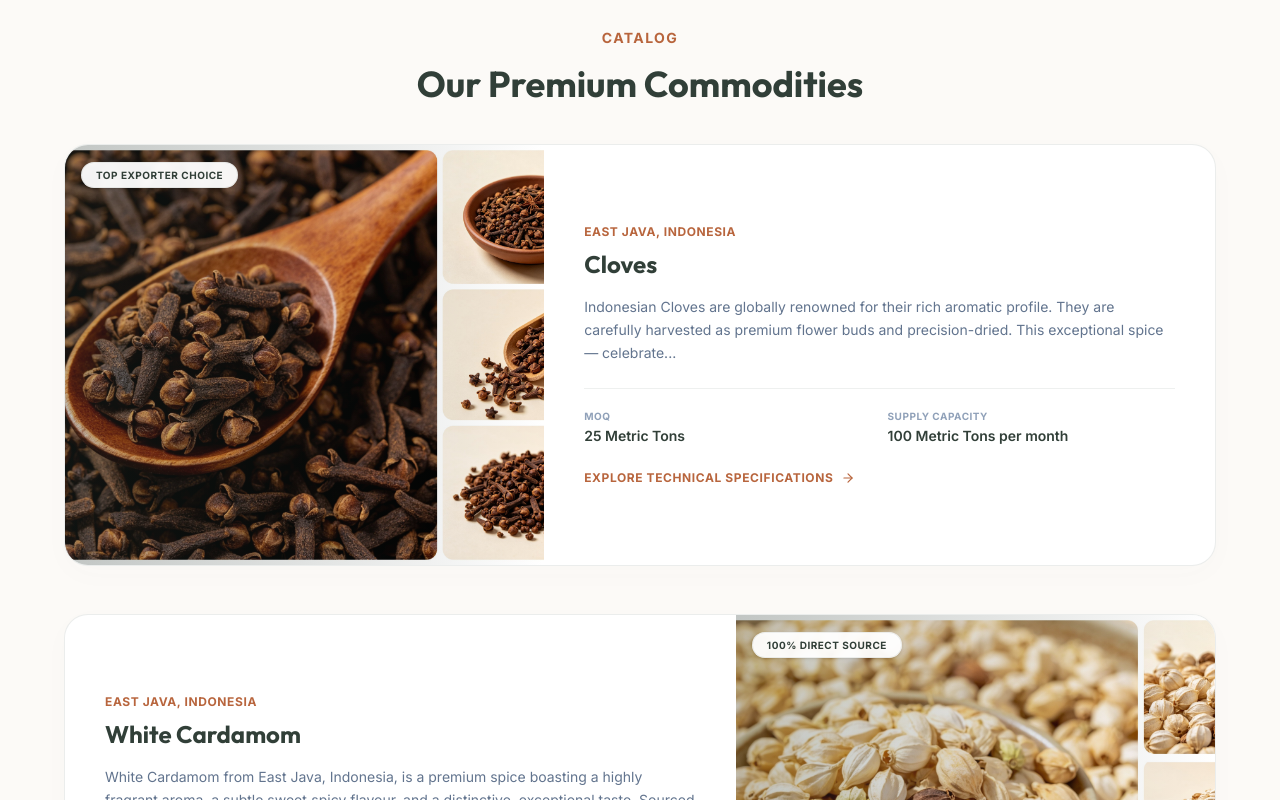
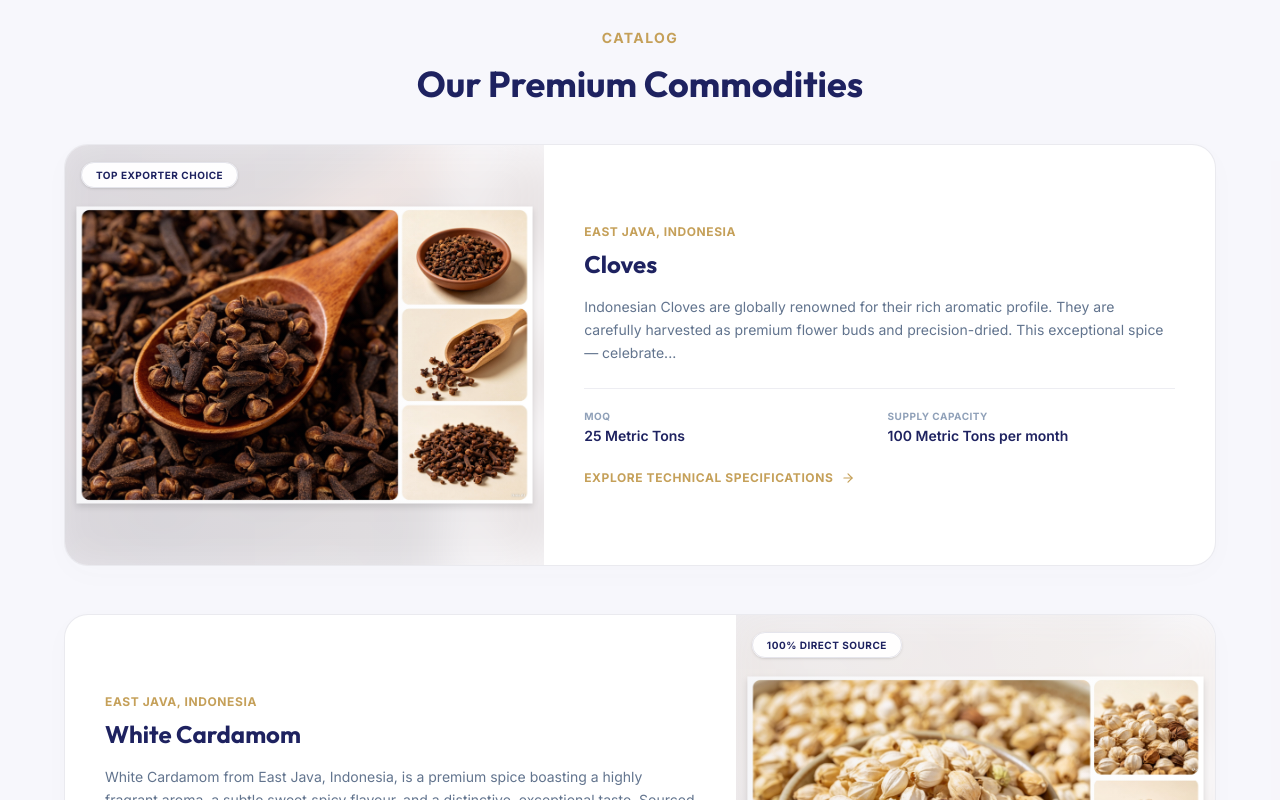
Before and after one commit to audaily007-hub/Website-Tridaya, a React (Vite) app: page / in a window 1280 px wide. Shown: the part 2380-3180 px from the top of the page. Built offline with nearby package versions, Linux system fonts and the light colour scheme.

Commit message:
feat: Update color palette and product visuals
Refactors the color palette to a more premium indigo and gold scheme. Enhances product card visuals with an ambient glow effect and adjusts background colors for better contrast. Updates copyright year.

```diff
--- a/src/App.tsx
+++ b/src/App.tsx
@@ -324,7 +324,7 @@ export default function App() {
       </section>
 
       {/* Products Grid */}
-      <section id="products" className="py-24 bg-[#FCFAF7]">
+      <section id="products" className="py-24 bg-sage-light/30">
         <div className="container mx-auto px-6 text-center mb-10">
           <span className="text-gold font-bold uppercase tracking-widest text-sm mb-4 block">Catalog</span>
           <h2 className="text-4xl font-display font-bold text-navy">{t.products.title}</h2>
@@ -412,19 +412,26 @@ export default function App() {
                       } hover:border-gold/30 hover:shadow-[0_24px_50px_rgba(92,110,97,0.06)] transition-all duration-500 cursor-pointer min-h-[340px] md:min-h-[420px]`}
                       onClick={() => setSelectedProduct(product)}
                     >
-                      <div className="w-full md:w-5/12 relative aspect-[16/10] md:aspect-auto min-h-[260px] md:min-h-[420px] overflow-hidden bg-sage-light/30 flex-shrink-0">
+                      <div className="w-full md:w-5/12 relative aspect-[16/10] md:aspect-auto min-h-[260px] md:min-h-[420px] overflow-hidden bg-sage-light/40 flex-shrink-0 flex items-center justify-center p-6 md:p-8">
+                        {/* Underlay Ambient Glow */}
+                        <img
+                          src={product.image || `https://images.unsplash.com/photo-1544662241-ef17101bb0d0?auto=format&fit=crop&q=80&w=600&sig=${idx}`}
+                          alt=""
+                          className="absolute inset-0 w-full h-full object-cover opacity-[0.12] blur-xl scale-110 pointer-events-none"
+                          referrerPolicy="no-referrer"
+                        />
                         <img
                           src={product.image || `https://images.unsplash.com/photo-1544662241-ef17101bb0d0?auto=format&fit=crop&q=80&w=600&sig=${idx}`}
                           alt={product.name}
-                          className="absolute inset-0 w-full h-full object-cover transform hover:scale-105 transition-transform duration-1000"
+                          className="w-full h-full object-contain rounded-2xl transform scale-[1.1] hover:scale-[1.16] transition-transform duration-[1.2s] z-10 drop-shadow-md select-none"
                           referrerPolicy="no-referrer"
                           onError={(e) => {
                             e.currentTarget.src = `https://images.unsplash.com/photo-1544662241-ef17101bb0d0?auto=format&fit=crop&q=80&w=600&sig=${idx}`;
                           }}
                         />
-                        <div className="absolute inset-0 bg-gradient-to-t md:bg-gradient-to-r from-navy/30 to-transparent"></div>
-                        <div className="absolute top-4 left-4 z-10">
-                          <span className="bg-white/95 backdrop-blur-md text-navy text-[10px] font-bold uppercase tracking-wider px-3.5 py-1.5 rounded-full border border-sage/10 shadow-sm">
+                        <div className="absolute inset-0 bg-gradient-to-t md:bg-gradient-to-r from-navy/[0.04] to-transparent pointer-events-none z-[11]" />
+                        <div className="absolute top-4 left-4 z-20">
+                          <span className="bg-white/95 backdrop-blur-sm text-navy text-[10px] font-bold uppercase tracking-wider px-3.5 py-1.5 rounded-full border border-sage/15 shadow-sm">
                             {itemTag}
                           </span>
                         </div>
@@ -586,7 +593,7 @@ export default function App() {
                 <LogoComponent showSlogan={true} />
               </div>
               <p className="text-slate-400 text-sm max-w-sm leading-relaxed mb-8 italic">
-                Bridging Indonesian excellence with the world since 2004. Your trusted partner in premium agricultural and handicraft exports.
+                Bridging Indonesian excellence with the world since 2024. Your trusted partner in premium agricultural and handicraft exports.
               </p>
               <div className="flex gap-4">
                 <a href="#" className="w-10 h-10 rounded-full bg-white/5 border border-white/10 flex items-center justify-center text-slate-300 hover:bg-gold hover:text-navy transition-all"><Facebook size={18} /></a>
@@ -627,9 +634,14 @@ export default function App() {
           </div>
 
           <div className="pt-10 border-t border-white/5 flex flex-col md:flex-row justify-between items-center gap-4">
-            <p className="text-slate-500 text-xs">
-              {t.footer.rights}
-            </p>
+            <div className="flex flex-col gap-1 text-center md:text-left">
+              <p className="text-slate-500 text-xs">
+                {t.footer.rights}
+              </p>
+              <p className="text-slate-500/85 text-[11px]">
+                Design & Develop by <a href="https://kerjago.my.id" target="_blank" rel="noopener noreferrer" className="text-gold/80 hover:text-gold transition-colors font-medium">kerjago.my.id</a>
+              </p>
+            </div>
             <div className="flex gap-8 text-slate-500 text-xs">
               <a href="#" className="hover:text-gold transition-colors">Privacy Policy</a>
               <a href="#" className="hover:text-gold transition-colors">Terms of Service</a>
@@ -667,19 +679,29 @@ export default function App() {
               </button>
 
               {/* Left Side: Product Image & Spotlight */}
-              <div className="w-full md:w-5/12 relative aspect-[4/3] md:aspect-auto min-h-[250px] md:h-full bg-slate-100 flex-shrink-0">
+              <div className="w-full md:w-5/12 relative aspect-[4/3] md:aspect-auto min-h-[250px] md:h-full bg-sage-light/40 flex-shrink-0 flex items-center justify-center p-6 overflow-hidden">
+                {/* Underlay Ambient Glow */}
                 <img
                   src={selectedProduct.image}
-                  alt={selectedProduct.name}
-                  className="w-full h-full object-cover md:absolute md:inset-0"
+                  alt=""
+                  className="absolute inset-0 w-full h-full object-cover opacity-[0.14] blur-xl scale-110 pointer-events-none"
                   referrerPolicy="no-referrer"
                   onError={(e) => {
                     e.currentTarget.src = 'https://images.unsplash.com/photo-1544662241-ef17101bb0d0?auto=format&fit=crop&q=80&w=600';
                   }}
                 />
-                <div className="absolute inset-0 bg-gradient-to-t md:bg-gradient-to-r from-black/80 md:from-transparent via-black/20 to-transparent"></div>
-                <div className="absolute bottom-6 left-6 right-6 md:hidden">
-                  <h3 className="text-2xl font-display font-bold text-white mb-1">{selectedProduct.name}</h3>
+                <img
+                  src={selectedProduct.image}
+                  alt={selectedProduct.name}
+                  className="relative z-10 w-full h-full object-contain rounded-2xl drop-shadow-md select-none transform scale-[1.1] hover:scale-[1.16] transition-transform duration-700"
+                  referrerPolicy="no-referrer"
+                  onError={(e) => {
+                    e.currentTarget.src = 'https://images.unsplash.com/photo-1544662241-ef17101bb0d0?auto=format&fit=crop&q=80&w=600';
+                  }}
+                />
+                <div className="absolute inset-0 bg-gradient-to-t md:bg-gradient-to-r from-black/60 md:from-transparent via-transparent to-transparent pointer-events-none z-15"></div>
+                <div className="absolute bottom-6 left-6 right-6 md:hidden z-20">
+                  <h3 className="text-2xl font-display font-bold text-white mb-1 shadow-sm">{selectedProduct.name}</h3>
                   <p className="text-gold text-xs font-bold uppercase tracking-wider">{selectedProduct.desc}</p>
                 </div>
               </div>
--- a/src/index.css
+++ b/src/index.css
@@ -5,14 +5,14 @@
   --font-sans: "Inter", ui-sans-serif, system-ui, sans-serif;
   --font-display: "Outfit", sans-serif;
 
-  --color-navy: #313F38;         /* Smoky Forest Sage (Deep Greenish/Gray Charcoal) */
-  --color-navy-dark: #1E2723;    /* Very Deep Pine Shadow */
-  --color-gold: #B8653D;         /* Organic Terracotta Clay */
-  --color-gold-light: #CE8660;   /* Light Terracotta Ochre */
-  --color-earth-bg: #FAF6F2;     /* Warm Clay-Brown Minimalist Studio Background */
-  --color-earth-card: #FFFFFF;   /* Clean organic paper white */
-  --color-sage: #5C6E61;         /* Warm Sage Accent */
-  --color-sage-light: #EBF0EC;   /* Pale Sage Wash */
+  --color-navy: #1E2260;         /* Royal Indigo */
+  --color-navy-dark: #0E1030;    /* Deep Royal Indigo Shadow */
+  --color-gold: #C5A059;         /* Rich Premium Metallic Gold */
+  --color-gold-light: #DFC47E;   /* Mellow Satin Champagne Gold */
+  --color-earth-bg: #FAF9FC;     /* Opalescent Indigo/Gold Alabaster Background */
+  --color-earth-card: #FFFFFF;   /* Pure paper white */
+  --color-sage: #50557E;         /* Indigo Slate Accent */
+  --color-sage-light: #EFF0FA;   /* Royal Silver-Lavender Wash */
 }
 
 @layer base {
--- a/src/translations.ts
+++ b/src/translations.ts
@@ -207,7 +207,7 @@ export const translations = {
     },
     footer: {
       address: 'Purbalingga, Central Java, Indonesia',
-      rights: '© 2024 CV Tridaya Nusantara Global. All rights reserved.',
+      rights: '© 2026 CV Tridaya Nusantara Global. All rights reserved.',
     },
     waMessage: "Hello CV Tridaya Nusantara Global, I visited your website and I am interested in your products (please specify: Coffee/Charcoal/Spices/Brooms). Could you please provide more information regarding the specifications and minimum order quantity (MOQ)? Thank you.",
   },
@@ -417,7 +417,7 @@ export const translations = {
     },
     footer: {
       address: 'Purbalingga, Jawa Tengah, Indonesia',
-      rights: '© 2024 CV Tridaya Nusantara Global. Hak cipta dilindungi.',
+      rights: '© 2026 CV Tridaya Nusantara Global. Hak cipta dilindungi.',
     },
     waMessage: "Halo CV Tridaya Nusantara Global, saya melihat website Anda dan tertarik dengan produk (mohon sebutkan: Kopi/Arang/Rempah/Sapu). Bisa berikan informasi lebih lanjut mengenai spesifikasi dan minimal order? Terima kasih.",
   },
```
